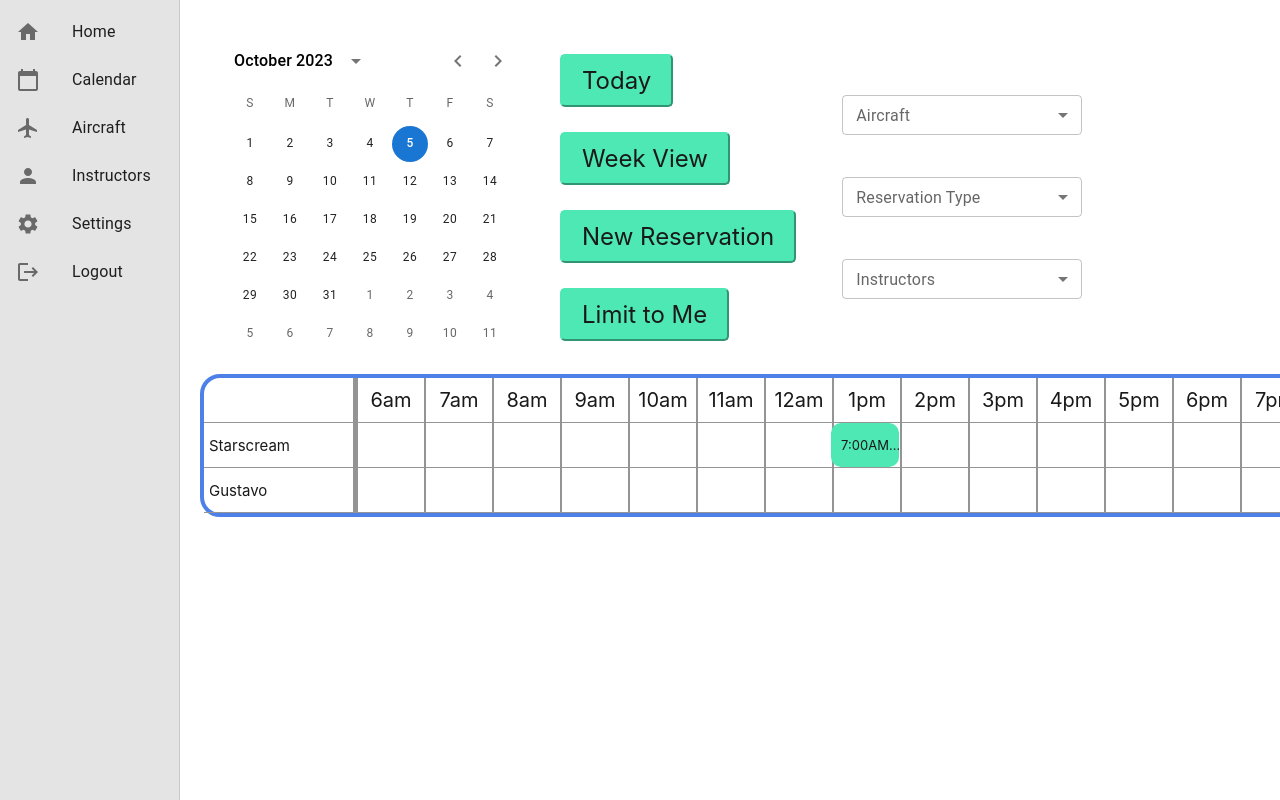
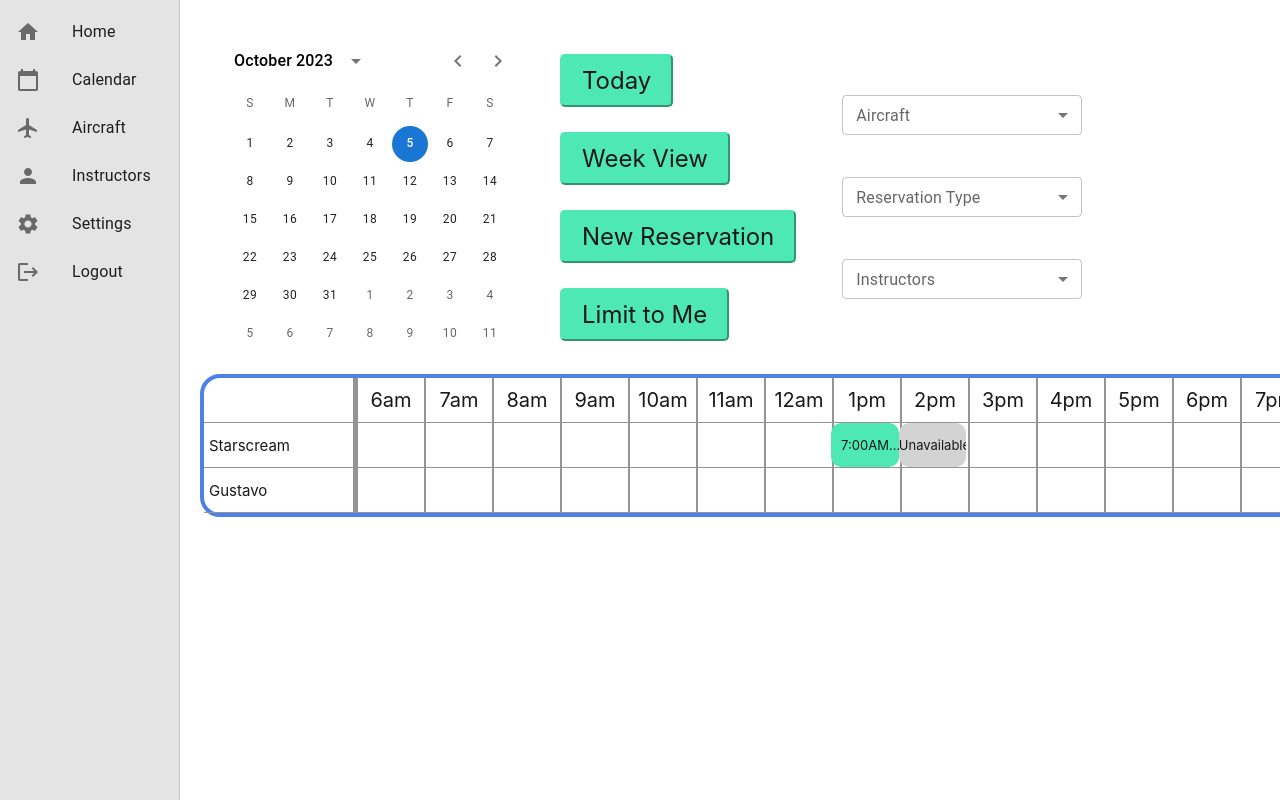
Before and after one commit to jaspersuiter/SkyChart-Frontend, a React (Create React App) app: page /calendar in a window 1280 px wide. Shown: the top 800 px of the page. Built offline with nearby package versions, Linux system fonts and the light colour scheme.

Commit message:
added a Unavailable component

```diff
--- a/src/Calendar/Schedule/AircraftSection.tsx
+++ b/src/Calendar/Schedule/AircraftSection.tsx
@@ -2,6 +2,7 @@ import './HourHolder.css';
 import Hour from './HourIdentifier';
 import Identifier from './Identifier';
 import Reservation from './Reservation';
+import Unavailable from './Unavailable';
 
 export interface AircraftSectionProps {
   isDay: Boolean;
@@ -12,6 +13,7 @@ function AircraftSection(props: AircraftSectionProps) {
     return (
       <div className='container'>
         <Reservation Title='7:00AM Tommy Martin' duration={60} startTime='13:00' isDay={props.isDay}/>
+        <Unavailable duration={60} startTime='14:00' isDay={props.isDay}/>
         <div className="mainBar">
           <Identifier Name={props.AircraftName}/>
           <Hour isDay={props.isDay}/>
--- /dev/null
+++ b/src/Calendar/Schedule/Unavailable.css
@@ -0,0 +1,29 @@
+.other {
+    position: absolute;
+    top: 0;
+    z-index: 2;
+    display: flex;
+    height: 40px;
+    padding: 2px 0px;
+    justify-content: center;
+    align-items: center;
+    flex-shrink: 0;
+    border-radius: 10px;
+    background: var(--Light-Gray, #D3D3D3);
+}
+
+.mainText{
+    display: -webkit-box;
+    -webkit-box-orient: vertical;
+    -webkit-line-clamp: 1;
+    flex: 1 0 0;
+    overflow: hidden;
+    color: var(--Black, #191919);
+    text-align: center;
+    text-overflow: ellipsis;
+    font-family: Inter;
+    font-size: 13px;
+    font-style: normal;
+    font-weight: 400;
+    line-height: normal;
+}
--- /dev/null
+++ b/src/Calendar/Schedule/Unavailable.tsx
@@ -0,0 +1,48 @@
+import './Unavailable.css';
+
+export interface UnavailableProps {
+  duration: number
+  startTime: string;
+  isDay: Boolean
+}
+
+function calculateLengthFromDuration(durationInMinutes: number, pixelsPerHour: number): number {
+    const durationInHours = durationInMinutes / 60;
+    const lengthInPixels = durationInHours * pixelsPerHour;
+    return lengthInPixels;
+}
+
+function calculateLeftPosition(startTime: string, pixelsPerHour: number): number {
+    const startTimeParts = startTime.split(':');
+    if (startTimeParts.length === 2) {
+      const hours = parseInt(startTimeParts[0]);
+      const minutes = parseInt(startTimeParts[1]);
+      const totalMinutes = hours * 60 + minutes;
+      return (totalMinutes - 360) * (pixelsPerHour / 60); // 360 minutes = 6:00 AM
+    }
+    return 0;
+}
+
+
+function Unavailable(props: UnavailableProps) {
+
+
+    var pixelsPerHour = 67.6; // Define the scale
+
+    if(!props.isDay){
+        pixelsPerHour = 65.6;
+    }
+
+    const lengthInPixels = calculateLengthFromDuration(props.duration, pixelsPerHour);
+    var leftPosition = calculateLeftPosition(props.startTime, pixelsPerHour);
+    leftPosition = leftPosition + 154
+
+
+    return (
+      <div className='other' style={{ width: `${lengthInPixels}px`, left: `${leftPosition}px`}}>
+        <p className='mainText'>Unavailable</p>
+      </div>
+    );
+  }
+
+  export default Unavailable;
```
